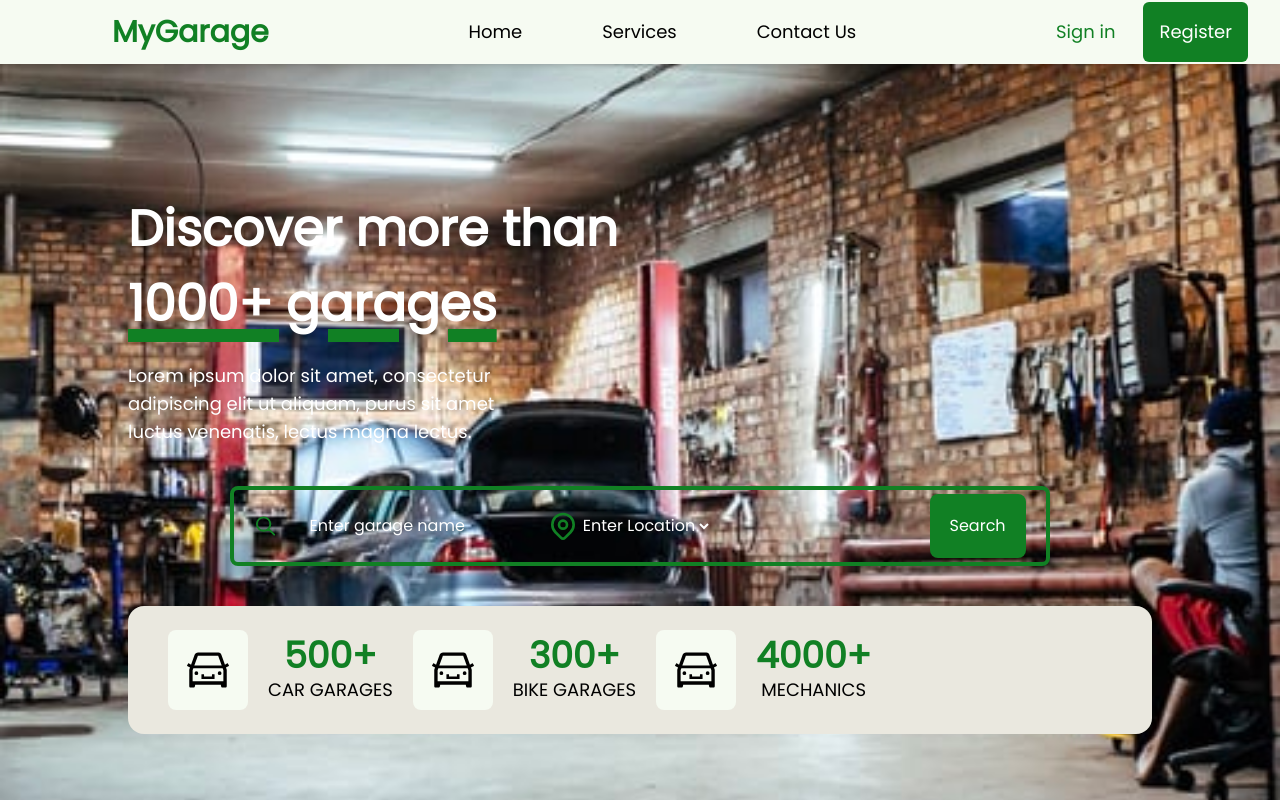
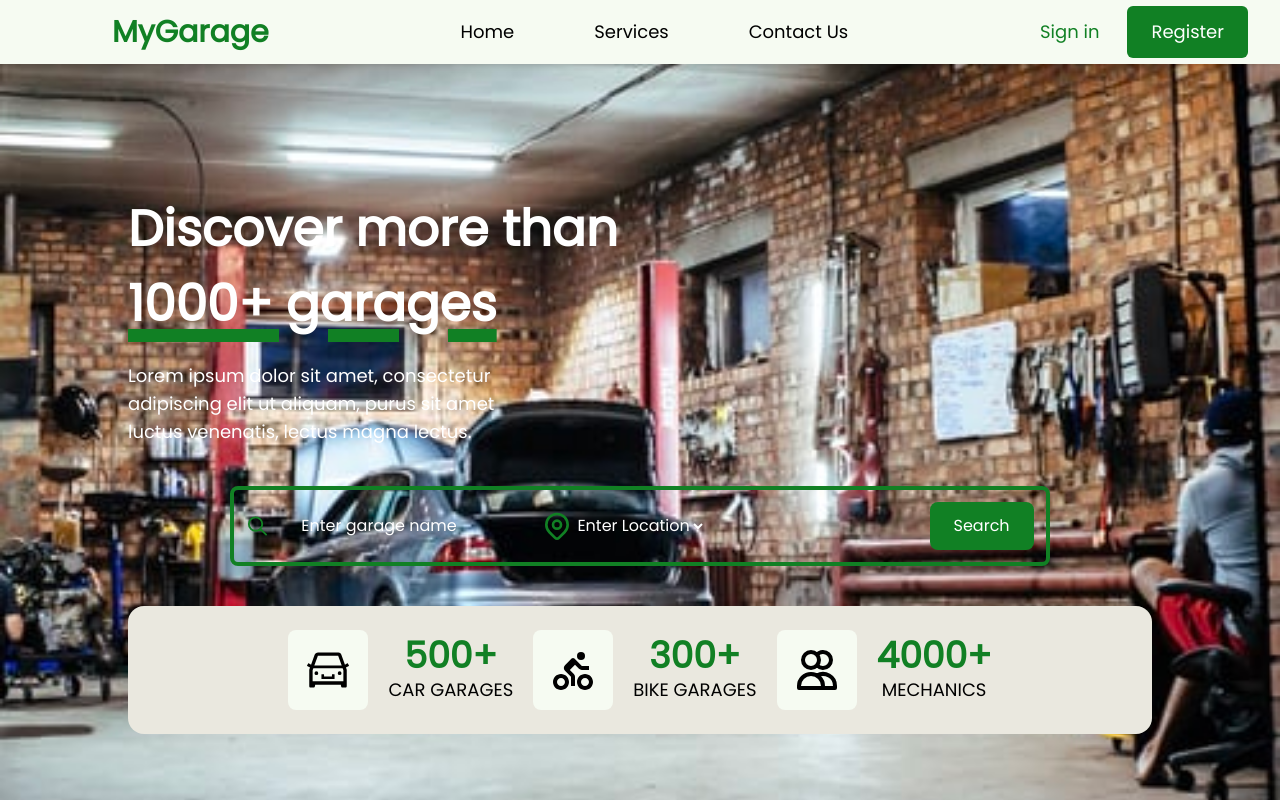
Before and after one commit to mog-rn/eGarage, a Next.js app in the folder web-client/: page / in a window 1280 px wide. Built offline with nearby package versions, Linux system fonts and the light colour scheme.

Commit message:
UI Landing page: turus for today

```diff
--- a/web-client/components/Features.jsx
+++ b/web-client/components/Features.jsx
@@ -1,11 +1,13 @@
 import React from "react";
 import { AiOutlineCar } from "react-icons/ai";
+import {BiCycling} from "react-icons/bi"
+import {HiOutlineUsers} from "react-icons/hi"
 
 const Features = () => {
   return (
     <div className="relative">
-      <div className="flex w-full px-10 mx-auto h-32 bg-[#EAE8DF] rounded-2xl items-center">
-        <div className="flex justify-between h-auto space-x-5">
+      <div className="flex w-full mx-auto h-32 bg-[#EAE8DF] rounded-2xl justify-around items-center">
+        <div className="flex space-x-5">
           {/* Car icon */}
           <div className="flex space-x-5">
             <AiOutlineCar className="h-20 w-20 bg-[#F6FBF2] rounded-lg p-4" />
@@ -16,7 +18,7 @@ const Features = () => {
           </div>
           {/* Bike icon */}
           <div className="flex space-x-5">
-            <AiOutlineCar className="h-20 w-20 bg-[#F6FBF2] rounded-lg p-4" />
+            <BiCycling className="h-20 w-20 bg-[#F6FBF2] rounded-lg p-4" />
             <div className="flex flex-col items-center justify-center">
               <h1 className="font-bold text-[#118024] text-4xl">300+</h1>
               <p className="text-lg text-transform: uppercase">bike garages</p>
@@ -24,7 +26,7 @@ const Features = () => {
           </div>
           {/* Usermechanic icon */}
           <div className="flex space-x-5">
-            <AiOutlineCar className="h-20 w-20 bg-[#F6FBF2] rounded-lg p-4" />
+            <HiOutlineUsers className="h-20 w-20 bg-[#F6FBF2] rounded-lg p-4" />
             <div className="flex flex-col items-center justify-center">
               <h1 className="font-bold text-[#118024] text-4xl">4000+</h1>
               <p className="text-lg text-transform: uppercase">mechanics</p>
--- a/web-client/components/Hero.jsx
+++ b/web-client/components/Hero.jsx
@@ -20,7 +20,7 @@ const Hero = () => {
           purus sit amet luctus venenatis, lectus magna lectus.
         </p>
         <div
-          className="flex items-center px-5 justify-between h-20 border-[#118024] border-4
+          className="flex items-center px-3 justify-between h-20 border-[#118024] border-4
                 w-4/5 space-x-8 rounded-lg mx-auto"
         >
           <HiOutlineSearch className="h-12 w-12 text-[#118024]" />
@@ -39,7 +39,7 @@ const Hero = () => {
               <option value="">Enter Location</option>
             </select>
           </div>
-          <button className="bg-[#118024] rounded-lg text-white p-5">
+          <button className="bg-[#118024] rounded-lg text-white px-6 py-3">
             Search
           </button>
         </div>
--- a/web-client/components/reusables/Footer.jsx
+++ b/web-client/components/reusables/Footer.jsx
@@ -38,7 +38,7 @@ const Footer = () => {
         </div>
         {/* Right */}
         <div className="">
-            <div className="container rounded-bl-2xl bg-[#F6FBF2] p-6 space-y-2 flex flex-col">
+            <div className="container rounded-bl-[70px] bg-[#F6FBF2] p-6 space-y-2 flex flex-col">
                 <h1 className="pb-2">Find us</h1>
                 {/* Email */}
                 <Link href="/">mygarage@gmail.com</Link>
--- a/web-client/components/reusables/NavBar.jsx
+++ b/web-client/components/reusables/NavBar.jsx
@@ -23,7 +23,7 @@ const NavBar = () => {
         <button className="text-[#118024] text-lg w-auto h-[45px]">
           <Link href="/login">Sign in</Link>
         </button>
-        <button className="bg-[#118024] text-white text-lg p-4 w-auto rounded-md">
+        <button className="bg-[#118024] text-white text-lg px-6 py-3 w-auto rounded-md">
           <Link href="/register">Register</Link>
         </button>
       </div>
```
